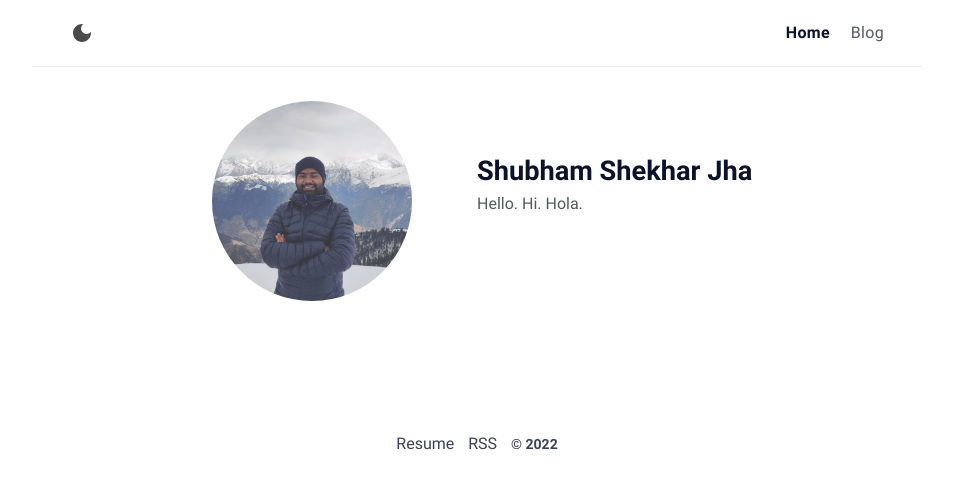
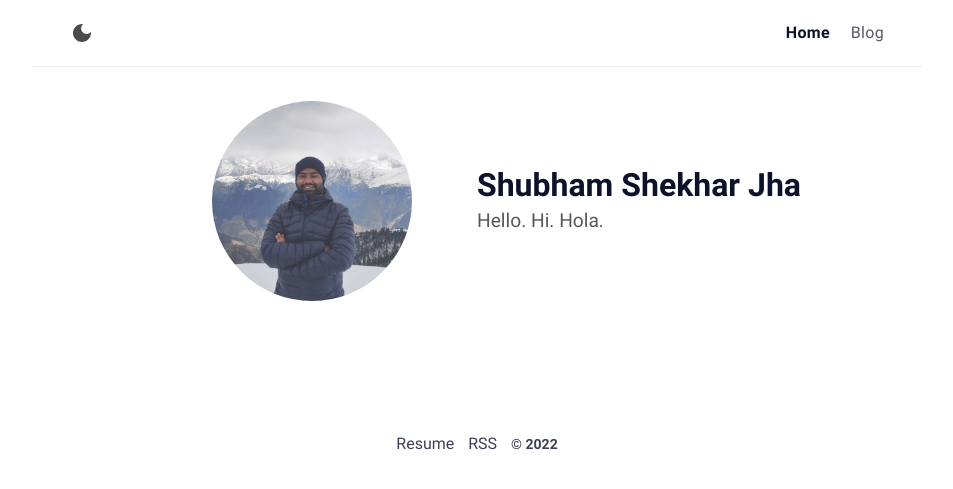
Before and after one commit to 2sjha/2sjha.github.io, a Jekyll site: the page built from index.md, in a window 1280 px wide. Shown: the top 489 px of the page, without its empty margins (163-1116 px from the left). Built offline with Jekyll 4.4.1, drawn with Linux system fonts in a browser that asks for light colours.

Commit message:
avatar and name css fixed

```diff
--- a/_sass/main.scss
+++ b/_sass/main.scss
@@ -54,6 +54,12 @@ $on-widescreen: 1152px;
   }
 }
 
+@mixin min-media-query($device) {
+  @media screen and (min-width: $device) {
+    @content;
+  }
+}
+
 @mixin relative-font-size($ratio) {
   font-size: $base-font-size * $ratio;
 }
--- a/_sass/others/_layout.scss
+++ b/_sass/others/_layout.scss
@@ -27,16 +27,20 @@
     transform: scale(1, 1);
     opacity: 0.7;
     z-index: 1;
+
     &:hover {
       cursor: pointer;
       opacity: 1;
     }
+
     &:active {
       -webkit-transform: scale(0.9, 0.9);
       transform: scale(0.9, 0.9);
     }
+
     .mode-moon {
       display: block;
+
       line {
         stroke: $black;
         fill: none;
@@ -47,12 +51,15 @@
         stroke: $black;
       }
     }
+
     .mode-sunny {
       display: none;
+
       line {
         stroke: $dark-white;
         fill: none;
       }
+
       circle {
         fill: none;
         stroke: $dark-white;
@@ -132,27 +139,30 @@
       cursor: pointer;
       text-align: center;
       z-index: 1;
-      > svg {
+
+      >svg {
         fill: $black;
         opacity: 0.7;
       }
+
       &:hover {
-        > svg {
+        >svg {
           opacity: 1;
         }
       }
+
       &:active {
         -webkit-transform: scale(0.9, 0.9);
         transform: scale(0.9, 0.9);
       }
     }
 
-    input[type="checkbox"]:not(:checked) ~ .trigger {
+    input[type="checkbox"]:not(:checked)~.trigger {
       clear: both;
       visibility: hidden;
     }
 
-    input[type="checkbox"]:checked ~ .trigger {
+    input[type="checkbox"]:checked~.trigger {
       position: fixed;
       animation: 0.2s ease-in forwards fadein;
       -webkit-animation: 0.2s ease-in forwards fadein;
@@ -192,8 +202,6 @@
   .author-avatar {
     width: 200px;
     height: 200px;
-    position: relative;
-    right: 25%;
     border-radius: 100%;
     user-select: none;
     background-color: $black;
@@ -202,24 +210,37 @@
     -webkit-animation: 0.5s ease-in forwards fadein;
     animation: 0.5s ease-in forwards fadein;
     opacity: 1;
+
+    @include min-media-query($on-tablet) {
+      position: relative;
+      right: 25%;
+    }
   }
 
   .author-name {
-    position: absolute;
-    left: 50%;
-    bottom: 75%;
     font-size: 1.7em;
     margin-bottom: 2px;
+
+    @include min-media-query($on-tablet) {
+      font-size: 2.0em;
+      position: absolute;
+      left: 50%;
+      bottom: 70%;
+    }
   }
 
   .author-bio {
     margin: 0 auto;
     opacity: 0.9;
-    position: absolute;
-    left: 50%;
-    bottom: 70%;
     max-width: 393px;
     line-height: 1.688;
+
+    @include min-media-query($on-tablet) {
+      font-size: 1.2em;
+      position: absolute;
+      left: 50%;
+      bottom: 65%;
+    }
   }
 }
 
@@ -281,12 +302,14 @@
   @include media-query($on-mobile) {
     margin-top: 3em;
   }
+
   span.footer_item {
     color: $black;
     opacity: 0.8;
     font-weight: $bold-weight;
     font-size: $small-font-size;
   }
+
   a.footer_item {
     color: $black;
     opacity: 0.8;
@@ -294,6 +317,7 @@
 
     &:not(:last-child) {
       margin-right: 10px;
+
       &:hover {
         opacity: 1;
       }
@@ -315,6 +339,7 @@
   justify-content: center;
   flex-direction: column;
   height: 75vh;
+
   .title {
     font-size: 5em;
     font-weight: $bold-weight;
@@ -322,13 +347,16 @@
     color: $black;
     text-shadow: 1px 0px 0px $text-link-blue;
   }
+
   .phrase {
     color: $text-base-color;
   }
+
   .solution {
     color: $text-link-blue;
     letter-spacing: 0.5px;
   }
+
   .solution:hover {
     color: $text-link-blue-active;
   }
@@ -360,9 +388,11 @@
     font-size: $base-font-size;
     background-color: rgba(128, 128, 128, 0.1);
     border: 1px solid rgba(128, 128, 128, 0.1);
+
     &::-webkit-input-placeholder {
       color: #808080;
     }
+
     &::-webkit-search-decoration,
     &::-webkit-search-results-decoration {
       display: none;
@@ -372,6 +402,7 @@
 
 #search-results {
   text-align: center;
+
   li {
     text-align: left;
   }
@@ -379,6 +410,7 @@
 
 .archive-tags {
   height: auto;
+
   .tag-item {
     padding: 1px 3px;
     border-radius: 2px;
```
